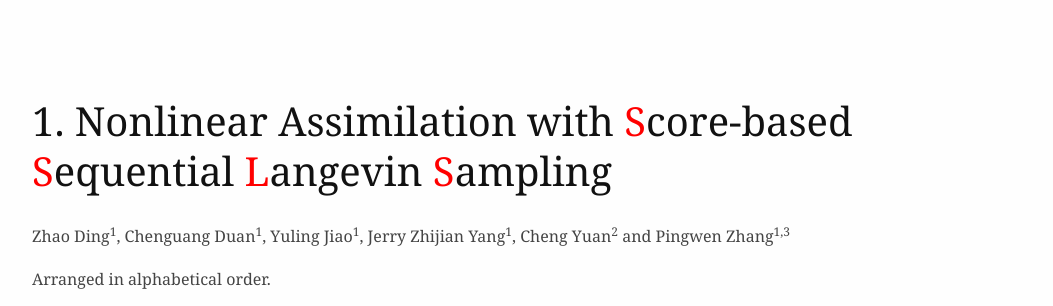
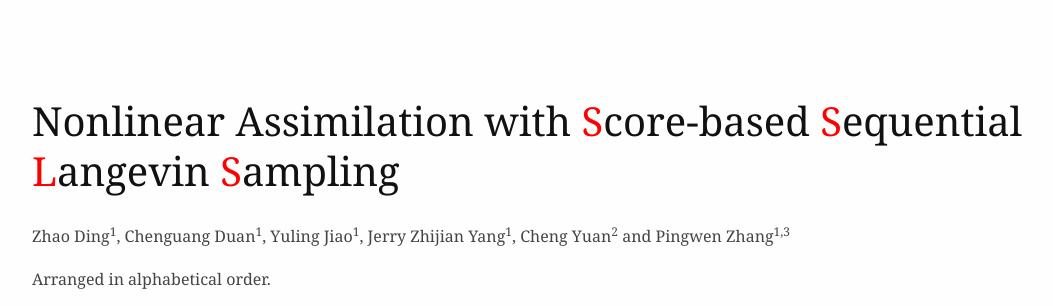
Before and after one commit to burning489/SSLS, a plain HTML site: page index.html in a window 1280 px wide. Shown: the top 306 px of the page, without its empty margins (96-1149 px from the left). Drawn offline with nearby package versions, Linux system fonts and the light colour scheme.

Commit message:
doc: index.html titles style

```diff
--- a/style.css
+++ b/style.css
@@ -73,7 +73,7 @@ h1, h2, h3, h4, h5, h6 {
   counter-increment: heading;
 }
 
-h1::before, h2::before, h3::before, h4::before, h5::before, h6::before {
+h2::before, h3::before, h4::before, h5::before, h6::before {
   content: counter(heading) ". ";
   position: relative;
 }
```
